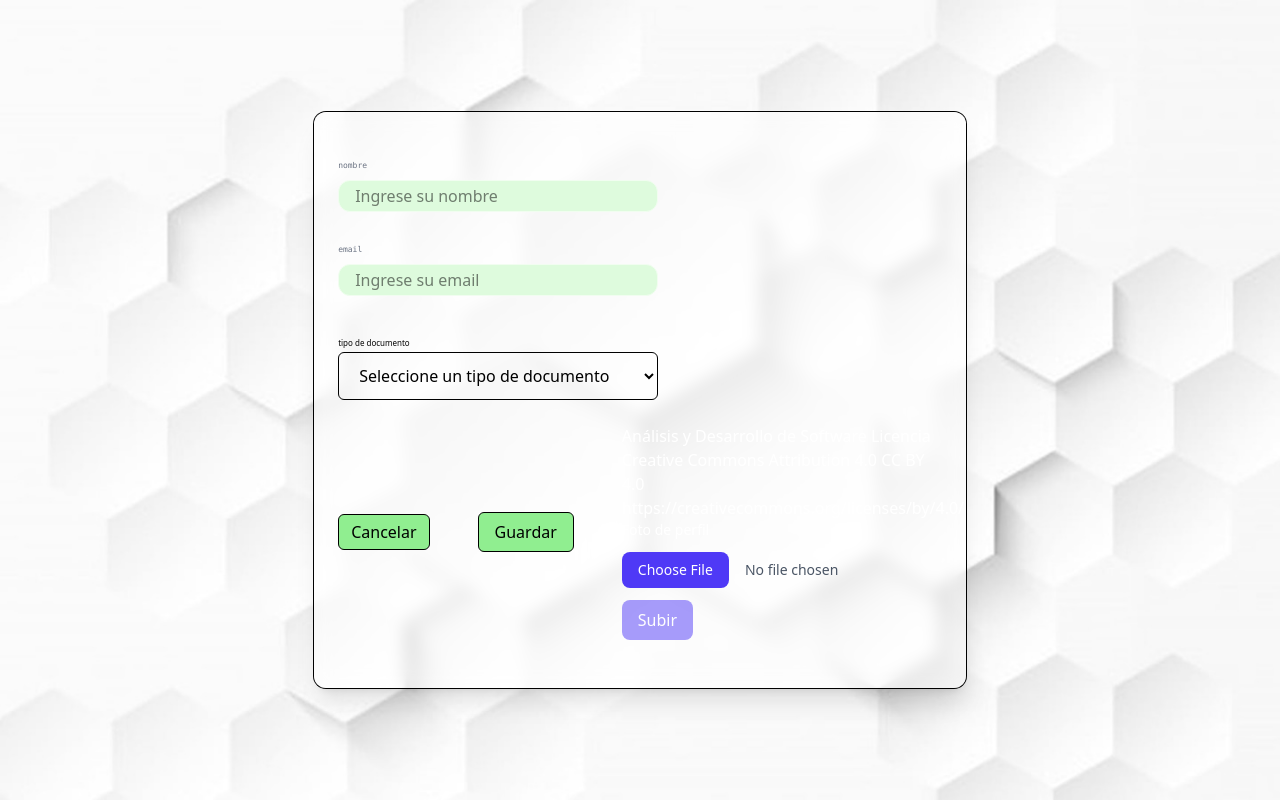
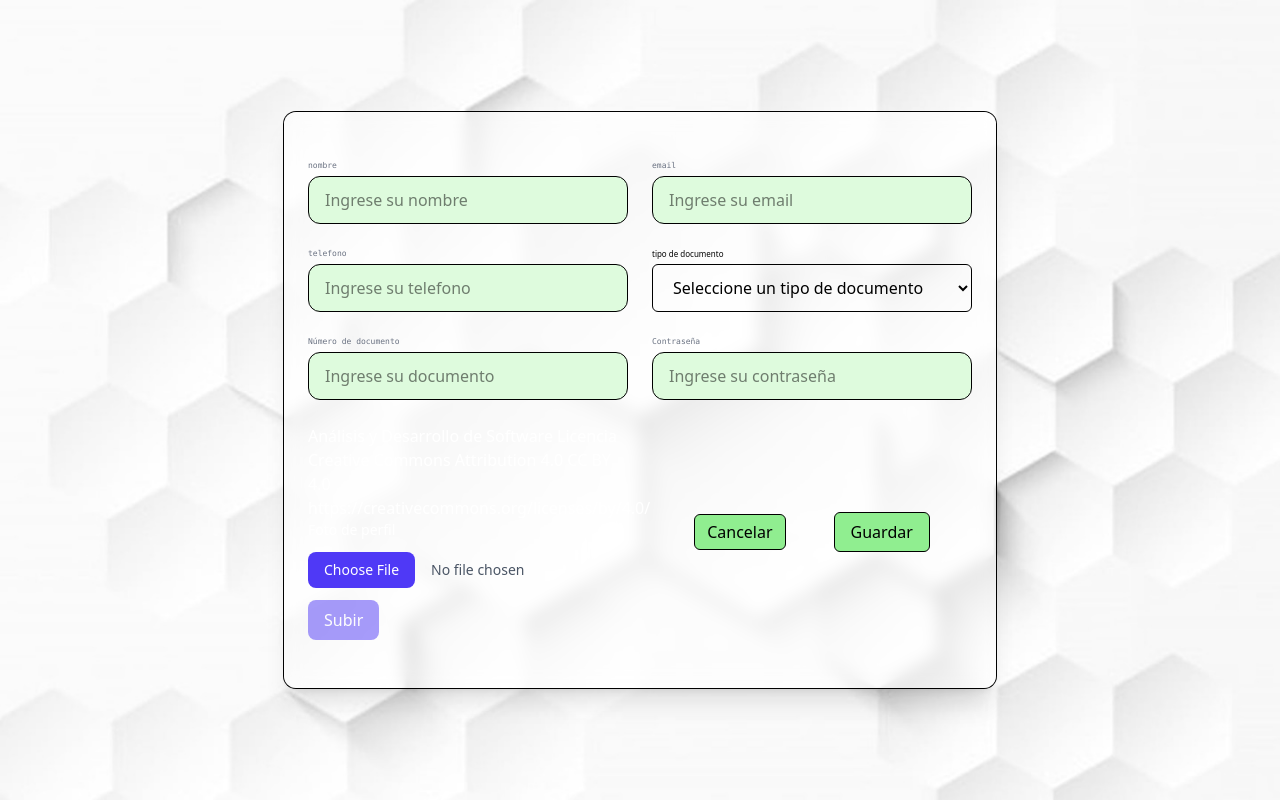
Before and after one commit to CJCPDev/react-2999912, a React (Vite) app: page /login in a window 1280 px wide. Shown: the top 800 px of the page. Built offline with nearby package versions, Linux system fonts and the light colour scheme.

Commit message:
feat: Actualizacion

```diff
--- a/package.json
+++ b/package.json
@@ -12,11 +12,13 @@
   },
   "dependencies": {
     "@tailwindcss/vite": "^4.1.18",
+    "@tanstack/react-table": "^8.21.3",
     "lucide-react": "^0.575.0",
     "react": "^19.2.0",
     "react-dom": "^19.2.0",
     "react-router-dom": "^7.13.1",
-    "tailwindcss": "^4.1.18"
+    "tailwindcss": "^4.1.18",
+    "zod": "^4.3.6"
   },
   "devDependencies": {
     "@eslint/js": "^9.39.1",
--- a/src/features/users/components/UserForm.jsx
+++ b/src/features/users/components/UserForm.jsx
@@ -1,44 +1,93 @@
-import Input from "@/shared/components/Input";
-import Button from "@/shared/components/Button";
-import Select from "@/shared/components/Select";
+import { Button, Select, Input} from '@/shared/components'
+import userSchema from '../schemas/userSchema'
 // import "../services/selectService";
 import { useEffect, useState } from "react";
 import { getDocumentTypes } from "../services/selectService";
 import AvatarUploader from "@/shared/components/avatarUploader";
 
 
+
 export default function UserForm(){
 
-    const [avatarUrl, setAvatarUrl] = useState(null);
+    const [formData, setFormData] = useState({
+        name: '',
+        userEmail: '',
+        phone: '',
+        documentType: '',
+        documentNumber: '',
+        password: '',
+        avatarUrl: null,
+    });
+
+    // una validación básica
+    // Función que se ejecuta cada vez que cambia el valor de un input del formulario
+    const handleChange = (e) => {
+        // Se obtiene el nombre del campo (name) y su valor actual (value)
+        // desde el elemento que disparó el evento
+    const { name, value } = e.target;
+        // Se actualiza el estado del formulario
+        // prev representa el estado anterior del formulario
+    setFormData((prev) => ({
+        // Se copian todos los valores anteriores del estado
+    ...prev,
+        // Se actualiza únicamente el campo que cambió
+        // [name] permite usar el nombre del input como clave dinámica
+    [name]: value,
+    }));
+}
+    //============= Estado de los errores =====================
+    const [errors,setErrors] = useState({});
+
+    //============== HANDLE SUBMIT ==============
+        // Función que se ejecuta cuando se envía el formulario
+        const handleSubmit = (e) => {
+            // Evita que el formulario recargue la página
+            e.preventDefault();
+            // Se valida el objeto formData usando el esquema definido con Zod
+            // safeParse devuelve un objeto indicando si la validación fue exitosa o no
+            const result = userSchema.safeParse(formData);
+            // Si la validación falla
+            if (!result.success) {
+            // Objeto donde se almacenarán los errores por campo
+            const fieldErrors = {};
+            // Zod devuelve los errores en un arreglo llamado issues
+            // Se recorren para asociar cada error a su campo correspondiente
+            result.error.issues.forEach((issue) => {
+            // issue.path contiene la ruta del campo que falló
+            const field = issue.path[0];
+            // Se guarda el mensaje de error en el objeto fieldErrors
+            fieldErrors[field] = issue.message;
+            });
+            // Se actualiza el estado de errores para mostrarlos en el formulario
+            setErrors(fieldErrors);
+            // Se detiene la ejecución porque el formulario tiene errores
+        return;
+}
+    // Si la validación es exitosa se limpian los errores anteriores
+    setErrors({});
+    // result.data contiene los datos ya validados por Zod
+    console.log("Usuario válido:", result.data);
+    };
+
+
+
+
+
+    //============= Estado de los tipos de documentos =====================
     const [documentTypes, setDocumentTypes] = useState([])
+
     useEffect (() =>{
         getDocumentTypes().then(setDocumentTypes)
     }, []);
-    // const hundleNameChange = (e) => {
-    //     console.log("Nombre del usuario: ", e.target.value)
-    // };
 
-    const hundleEmailBlur = (e) => {
-        console.log("email del usuario: ", e.target.value)
-    };
-    const hundleSubmit = (e) => {
-        console.log("formulario enviado: ", e.target.value)
-    };
-
-    // una validación básica
-    const hundleNameChange = (e) => {
-        console.log("Nombre del usuario: ", e.target.value)
-        if (e.target.value === ""){
-            console.log(`este campo no puede estar vacio`)
-        }
-    };
-
-    return(
+return(
         <div>
             {/* Formulario para crear el usuario */}
-            <form className="
+            <form
+            onSubmit={handleSubmit}
+            className="
             px-6 py-12
-            grid grid-cols-1 gap-6
+            grid grid-cols-2 gap-6
             bg-white/50
             dark:bg-neutral-800/20
             backdrop-blur-sm
@@ -49,22 +98,75 @@ export default function UserForm(){
             >
                 <Input
                     label="nombre"
+                    name='name'
                     placeholder="Ingrese su nombre"
-                    onChange={hundleNameChange}
+                    value={formData.name}
+                    onChange={handleChange}
+                    error={errors.name}
+                >
+                </Input>
+
+                <Input
+                    name="userEmail"
+                    label="email"
+                    placeholder="Ingrese su email"
+                    value={formData.userEmail}
+                    onChange={handleChange}
+                    error={errors.userEmail}
                 >
                 </Input>
                 <Input
-                    label="email"
-                    placeholder="Ingrese su email"
-                    onBlur={hundleEmailBlur}
+                    type="tel"
+                    name='phone'
+                    label="telefono"
+                    placeholder="Ingrese su telefono"
+                    value={formData.phone}
+                    onChange={handleChange}
+                    error={errors.phone}
                 >
                 </Input>
+
                 <Select
                     label="tipo de documento"
-                    name = "documentTypes"
+                    name='documentType'
                     options = {documentTypes}
+                    value={formData.documentType}
+                    onChange={handleChange}
+                    error={errors.documentType}
                 >
                 </Select>
+
+                <Input
+                    label="Número de documento"
+                    name='documentNumber'
+                    placeholder="Ingrese su documento"
+                    value={formData.documentNumber}
+                    onChange={handleChange}
+                    error={errors.documentNumber}
+                >
+                </Input>
+                <Input
+                    type="password"
+                    label="Contraseña"
+                    name='password'
+                    placeholder="Ingrese su contraseña"
+                    value={formData.password}
+                    onChange={handleChange}
+                    error={errors.password}
+                >
+                </Input>
+
+                    <div className="w-[320px] text-white">
+                        <AvatarUploader
+                            onUpload={(url) =>
+                            setFormData((prev) => ({
+                            ...prev,
+                            avatarUrl: url,
+                            }))
+                            }
+                        />
+
+                    </div>
 
                 {/* Actions */}
                 <div className= "flex items-center justify-center gap-12">
@@ -80,19 +182,10 @@ export default function UserForm(){
                         type="submit"
                         variant = "primary"
                         size = "md"
-                        onSubmit={hundleSubmit}
+                        onSubmit={handleSubmit}
                     >
                         Guardar
                     </Button>
-                    <div className="w-[320px] text-white">
-
-                    <AvatarUploader onChange={setAvatarUrl} />
-                    {avatarUrl && (
-                    <p className="mt-4 text-sm text-gray-400">
-                    URL guardada en BD: {avatarUrl}
-                    </p>
-                    )}
-                    </div>
                 </div>
             </form>
         </div>
--- a/src/features/users/index.js
+++ b/src/features/users/index.js
@@ -1,7 +1,8 @@
 // Index del feauture users
 
 export { default as UserForm } from "./components/UserForm";
-export { default as UserColumns} from "./table/UserColumns"
+export { default as UserColumns} from "./table/UserColumns";
+export {default as userSchema} from './schemas/userSchema';
 /**
 * Si se quiere exportar un hook sería de la siguiente forma:
 *
--- /dev/null
+++ b/src/features/users/schemas/userSchema.js
@@ -0,0 +1,44 @@
+import { z } from 'zod'
+
+export const userSchema = z.object ({
+
+
+    name: z
+        .string()
+        .min(3, 'El nombre debe tener mínimo 3 caracteres')
+        .max(60, 'El nombre es demasiado largo'),
+
+
+    userEmail: z
+        .string()
+        .email('Debe ingresar un email valido'),
+
+    phone: z
+        .string()
+        .regex(/^[0-9]{10}$/, 'El teléfono debe tener 10 digitos'),
+
+    documentType: z
+        .string()
+        .min(1, 'Debe seleccionar un tipo de documento'),
+
+    documentNumber: z
+        .string()
+        .min(5, 'Número de documento inválido')
+        .max(20, 'Número de documento demasiado largo'),
+
+    password: z
+        .string()
+        .min(8, 'Contraseña debe tener mínimo 8 caracteres')
+        .regex(/[A-Z]/, 'Debe contener al menos una mayúscula')
+        .regex(/[a-z]/, 'Debe contener al menos una minúscula')
+        .regex(/[0-9]/, 'Debe contener al menos un número')
+        .regex(/[^A-Za-z0-9]/, 'Debe contener al menos un carácter especial'),
+
+    avatarUrl: z
+        .string()
+        .url('La URL del avatar no es válida')
+        .nullable()
+        .optional()
+});
+
+export default userSchema;
--- a/src/shared/components/Input.jsx
+++ b/src/shared/components/Input.jsx
@@ -1,19 +1,28 @@
-export default function Input({label, type = "text", ...props}){
+import { userSchema } from "../../features/users";
+
+export default function Input({
+    label,
+    type = "text",
+    error,
+    ...props
+}){
     return (
       <div className="w-[320px]">
         {/*Label */}
         {label && (
           <label
-            className="
+            className={`
               block
               text-[8px]
-
               text-gray-500
               font-mono
               font-light
-                    font-
+              pb-1
+              ${error ? 'text-red-600' : 'text-brand-hover'}
+            `}
 
-                "
+
+
           >
             {label}
           </label>
@@ -43,9 +52,9 @@ export default function Input({label, type = "text", ...props}){
 
           <input
             type={type}
-            className="
+            className={`
                   w-full
-                    h-8
+                  h-12
                   relative
                   text-black
                   rounded-xl
@@ -58,10 +67,12 @@ export default function Input({label, type = "text", ...props}){
                   focus:ring-[#062d08]
                   focus:border-[#062d08]
                   focus:outline-none
-                    "
+                  ${error ? 'border-red-600' : 'border border-border-strong'}
+              `}
             {...props}
           />
         </div>
+              {error && <p className="text-red-700 text-sm mt-1">{error}</p>}
       </div>
     );
 }
--- a/src/shared/components/Select.jsx
+++ b/src/shared/components/Select.jsx
@@ -1,7 +1,10 @@
 export default function Select({
     label,
     name,
-    options = []
+    options = [],
+    value,
+    error,
+    OnChange,
     }
 ){
 
@@ -11,11 +14,13 @@ export default function Select({
 
             {/* Label si el label tiene contenido es igual a truthy, si no es falsy y no muestra el label */}
             {label && (
-            <label className='text-caption mb-1 text-text-secundary'>
+            <label className='block text-caption pb-1 text-text-secundary '>
                 {label}
             </label>
             )}
             <select
+                value={value}
+                OnChange={OnChange}
                 name={name}
                 className='
                     w-full
@@ -37,7 +42,7 @@ export default function Select({
                 })
                 };
             </select>
-
+              {error && <p className="text-red-700 text-sm mt-1">{error}</p>}
 
 
 
--- a/src/shared/components/index.js
+++ b/src/shared/components/index.js
@@ -2,3 +2,5 @@ export { default as Card} from "./Card"
 export { default as FileInput} from "./FileInput"
 export { default as StatusSwitch} from "./StatusSwitch"
 export { default as Button} from "./Button"
+export { default as Select} from "./Select"
+export { default as Input} from "./Input"
```
Also changed, not shown: 1 other file (tests, documents, lock files or other folders). Lines whose indentation alone changed are shown as unchanged.
